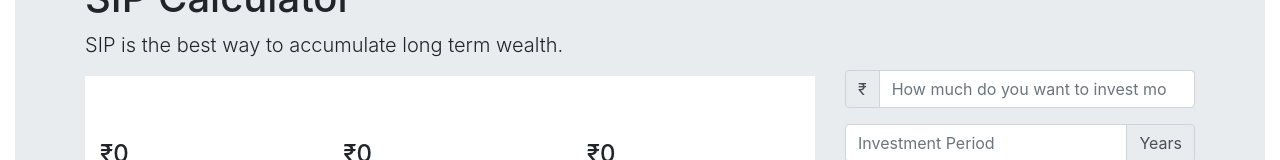
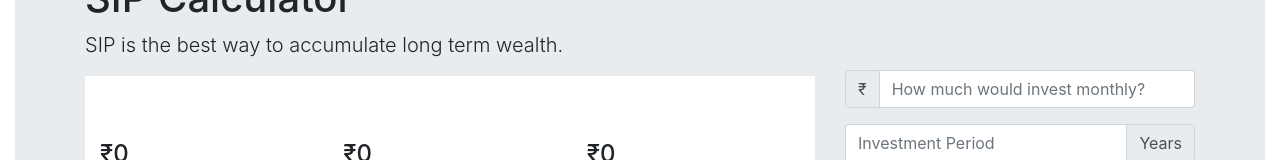
Before and after one commit to 71anshuman/utils, a React (Create React App) app: page /#/ in a window 1280 px wide. Shown: the part 146-306 px from the top of the page. Built offline with nearby package versions, Linux system fonts and the light colour scheme; what financejs would draw is missing.

Commit message:
updated sip-component

```diff
--- a/src/components/sip-calculator/SipCalculator.js
+++ b/src/components/sip-calculator/SipCalculator.js
@@ -84,7 +84,7 @@ export default function SipCalculator() {
                             <div class="input-group-prepend">
                                 <span className="input-group-text">&#8377;</span>
                             </div>
-                            <Input name='sipAmount' value={sipAmount} onChange={handleChange} placeholder="How much do you want to invest monthly?" />
+                            <Input name='sipAmount' value={sipAmount} onChange={handleChange} placeholder="How much would invest monthly?" />
                         </div>
                     </div>
                     <div className="form-group">
```
